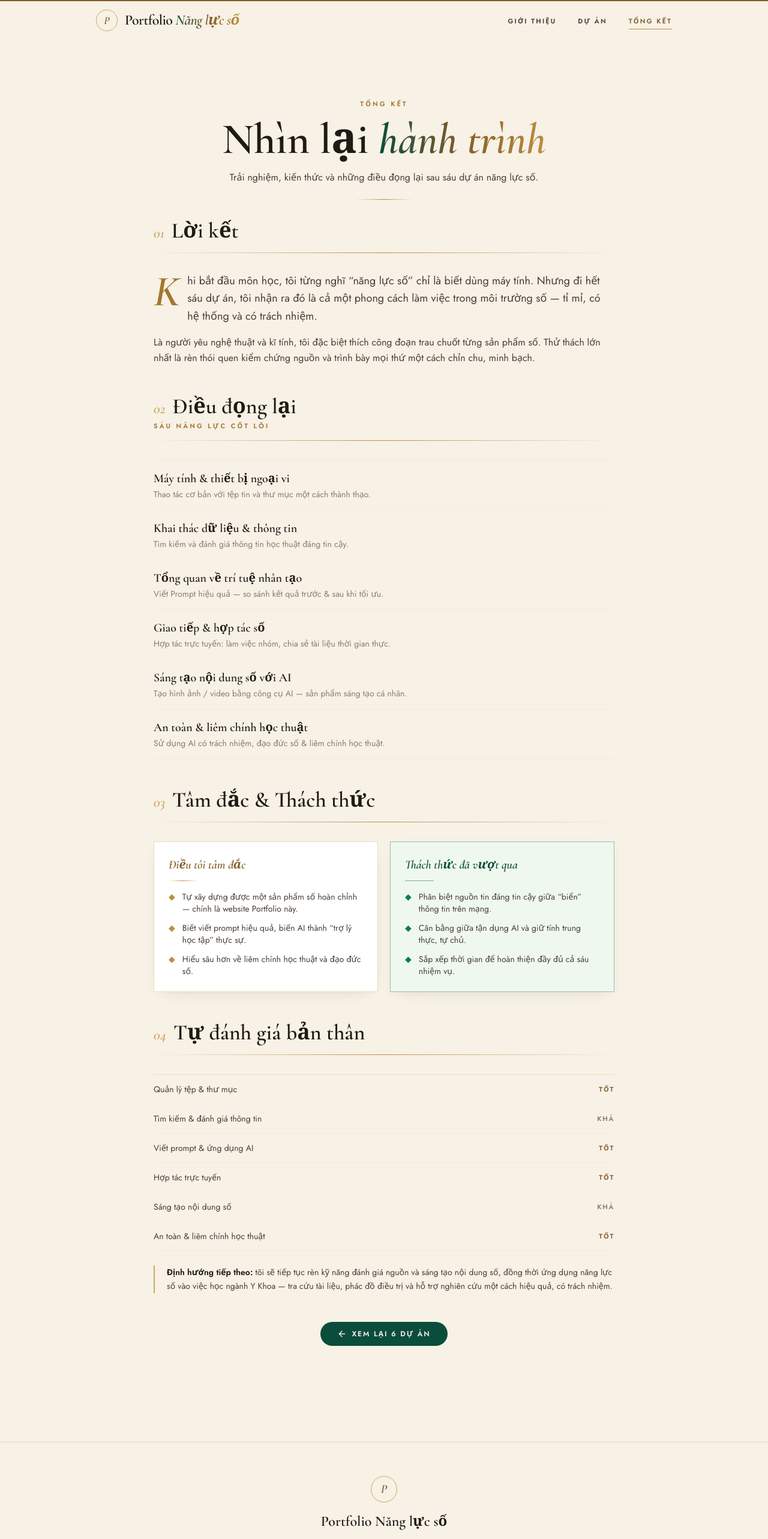
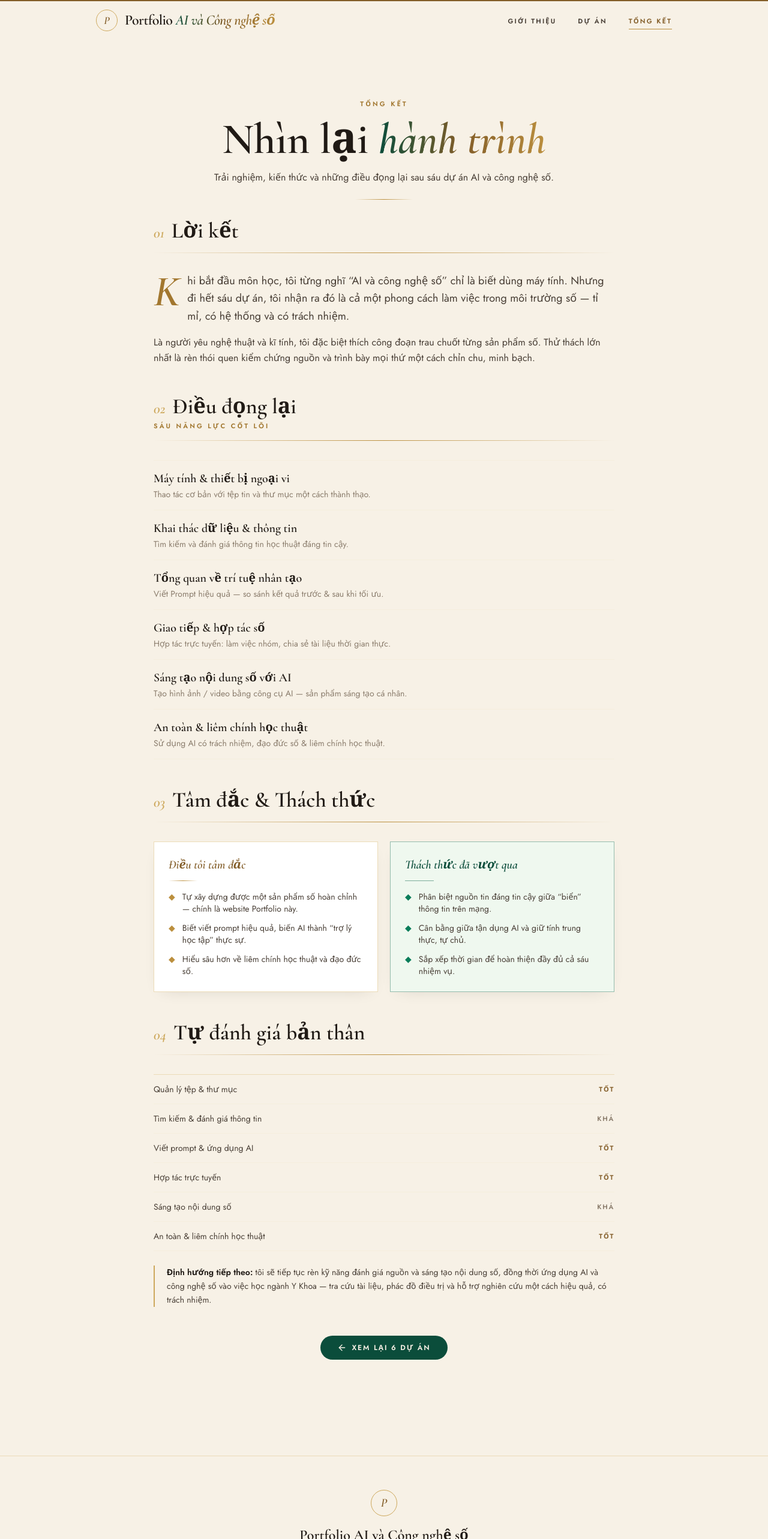
Before and after one commit to nein33956/portfolio-phuonganh, a React (Vite) app: page /tong-ket in a window 1280 px wide. Shown: the top 2566 px of the page at 60% size. Built offline with nearby package versions, Linux system fonts and the light colour scheme.

Commit message:
Doi ten mon: AI va Cong nghe so

```diff
--- a/src/components/Footer.tsx
+++ b/src/components/Footer.tsx
@@ -14,9 +14,9 @@ export default function Footer() {
         <span className="mx-auto grid h-11 w-11 place-items-center rounded-full border border-brand-400 font-display text-xl font-semibold italic text-brand-700">
           P
         </span>
-        <h3 className="mt-4 font-display text-2xl font-semibold text-ink">Portfolio Năng lực số</h3>
+        <h3 className="mt-4 font-display text-2xl font-semibold text-ink">Portfolio AI và Công nghệ số</h3>
         <p className="mx-auto mt-3 max-w-md text-sm leading-relaxed text-ink-muted">
-          Hành trình rèn luyện năng lực số của sinh viên ngành Y Khoa — tuyển tập 6 dự án thực hành,
+          Hành trình rèn luyện AI và công nghệ số của sinh viên ngành Y Khoa — tuyển tập 6 dự án thực hành,
           hướng tới sử dụng công nghệ &amp; AI một cách hiệu quả và có trách nhiệm.
         </p>
 
--- a/src/components/Navbar.tsx
+++ b/src/components/Navbar.tsx
@@ -29,7 +29,7 @@ export default function Navbar() {
               P
             </span>
             <span className="font-display text-2xl font-semibold tracking-tight text-ink">
-              Portfolio <span className="gradient-text">Năng lực số</span>
+              Portfolio <span className="gradient-text">AI và Công nghệ số</span>
             </span>
           </Link>
 
--- a/src/pages/Home.tsx
+++ b/src/pages/Home.tsx
@@ -17,7 +17,7 @@ const goals = [
   {
     icon: Target,
     title: "Mục tiêu học tập",
-    body: "Nắm vững năng lực số nền tảng phục vụ học tập & nghiên cứu y khoa: quản lý tài liệu khoa học, tra cứu thông tin đáng tin cậy, sử dụng AI hiệu quả và có đạo đức.",
+    body: "Nắm vững AI và công nghệ số nền tảng phục vụ học tập & nghiên cứu y khoa: quản lý tài liệu khoa học, tra cứu thông tin đáng tin cậy, sử dụng AI hiệu quả và có đạo đức.",
   },
   {
     icon: Rocket,
@@ -29,7 +29,7 @@ const goals = [
 const portfolioGoals = [
   "Thể hiện các kỹ năng số đã học qua 6 dự án thực hành cụ thể.",
   "Lưu trữ sản phẩm cá nhân có hệ thống, dễ truy cập & chia sẻ.",
-  "Ghi lại quá trình tự học và sự tiến bộ về năng lực số.",
+  "Ghi lại quá trình tự học và sự tiến bộ về AI và công nghệ số.",
   "Phản ánh tư duy học thuật: minh bạch nguồn, dùng AI có trách nhiệm.",
 ];
 
@@ -47,7 +47,7 @@ export default function Home() {
             className="flex items-center justify-center gap-4"
           >
             <span className="hidden h-px w-12 bg-brand-300 sm:block" />
-            <span className="kicker">Portfolio cá nhân · Môn Năng lực số</span>
+            <span className="kicker">Portfolio cá nhân · Môn AI và Công nghệ số</span>
             <span className="hidden h-px w-12 bg-brand-300 sm:block" />
           </motion.div>
 
@@ -67,7 +67,7 @@ export default function Home() {
             className="mx-auto mt-6 max-w-xl text-lg leading-relaxed text-ink-soft"
           >
             Sinh viên <span className="font-semibold text-ink">{SITE.major}</span>, yêu cái đẹp và
-            sự chỉn chu. Đây là nơi tôi lưu giữ hành trình làm chủ <span className="gradient-text">năng lực số</span> —
+            sự chỉn chu. Đây là nơi tôi lưu giữ hành trình làm chủ <span className="gradient-text">AI và công nghệ số</span> —
             từ tổ chức dữ liệu, khai thác thông tin học thuật đến ứng dụng AI một cách tinh tế và có
             trách nhiệm.
           </motion.p>
@@ -129,7 +129,7 @@ export default function Home() {
               </h2>
               <p className="mt-5 leading-relaxed text-ink-soft">
                 Tôi là {SITE.fullName}, sinh viên {SITE.major}. Là người tỉ mỉ và yêu nghệ thuật,
-                với tôi môn Năng lực số là dịp để rèn một phong cách làm việc số chỉn chu: gọn gàng,
+                với tôi môn AI và Công nghệ số là dịp để rèn một phong cách làm việc số chỉn chu: gọn gàng,
                 chính xác và có trách nhiệm.
               </p>
               <div className="mt-8 grid gap-5 sm:grid-cols-2">
@@ -159,7 +159,7 @@ export default function Home() {
               </h2>
               <p className="mt-5 text-ink-soft">
                 Đây là nơi tôi tổng hợp, hệ thống hóa kết quả học tập và thể hiện sự trưởng thành về
-                năng lực số trong suốt môn học.
+                AI và công nghệ số trong suốt môn học.
               </p>
             </div>
             <div className="grid gap-x-8 gap-y-6 sm:grid-cols-2">
--- a/src/pages/ProjectDetail.tsx
+++ b/src/pages/ProjectDetail.tsx
@@ -196,7 +196,7 @@ export default function ProjectDetail() {
 
                     {/* Chi tiết nộp bài — gọn 1 dòng */}
                     <p className="border-t border-brand-100 pt-4 text-xs text-ink-muted">
-                      Nộp trên <b className="text-ink-soft">LMS VNU</b> · Học phần Năng lực số ứng dụng
+                      Nộp trên <b className="text-ink-soft">LMS VNU</b> · Học phần AI và Công nghệ số ứng dụng
                     </p>
                   </div>
                 ) : (
--- a/src/pages/Summary.tsx
+++ b/src/pages/Summary.tsx
@@ -34,7 +34,7 @@ export default function Summary() {
               Nhìn lại <span className="gradient-text">hành trình</span>
             </h1>
             <p className="mx-auto mt-4 max-w-2xl text-ink-soft">
-              Trải nghiệm, kiến thức và những điều đọng lại sau sáu dự án năng lực số.
+              Trải nghiệm, kiến thức và những điều đọng lại sau sáu dự án AI và công nghệ số.
             </p>
             <div className="rule mx-auto mt-6 w-24" />
           </Reveal>
@@ -50,7 +50,7 @@ export default function Summary() {
             </Reveal>
             <Reveal>
               <p className="text-lg leading-relaxed text-ink-soft first-letter:float-left first-letter:mr-3 first-letter:mt-1 first-letter:font-display first-letter:text-7xl first-letter:font-semibold first-letter:italic first-letter:leading-[0.8] first-letter:text-brand-600">
-                Khi bắt đầu môn học, tôi từng nghĩ “năng lực số” chỉ là biết dùng máy tính. Nhưng đi
+                Khi bắt đầu môn học, tôi từng nghĩ “AI và công nghệ số” chỉ là biết dùng máy tính. Nhưng đi
                 hết sáu dự án, tôi nhận ra đó là cả một phong cách làm việc trong môi trường số — tỉ
                 mỉ, có hệ thống và có trách nhiệm.
               </p>
@@ -143,7 +143,7 @@ export default function Summary() {
               <Reveal>
                 <p className="mt-6 border-l-2 border-brand-400 pl-5 text-sm leading-relaxed text-ink-soft">
                   <b className="text-ink">Định hướng tiếp theo:</b> tôi sẽ tiếp tục rèn kỹ năng đánh
-                  giá nguồn và sáng tạo nội dung số, đồng thời ứng dụng năng lực số vào việc học ngành
+                  giá nguồn và sáng tạo nội dung số, đồng thời ứng dụng AI và công nghệ số vào việc học ngành
                   Y Khoa — tra cứu tài liệu, phác đồ điều trị và hỗ trợ nghiên cứu một cách hiệu quả,
                   có trách nhiệm.
                 </p>
```
